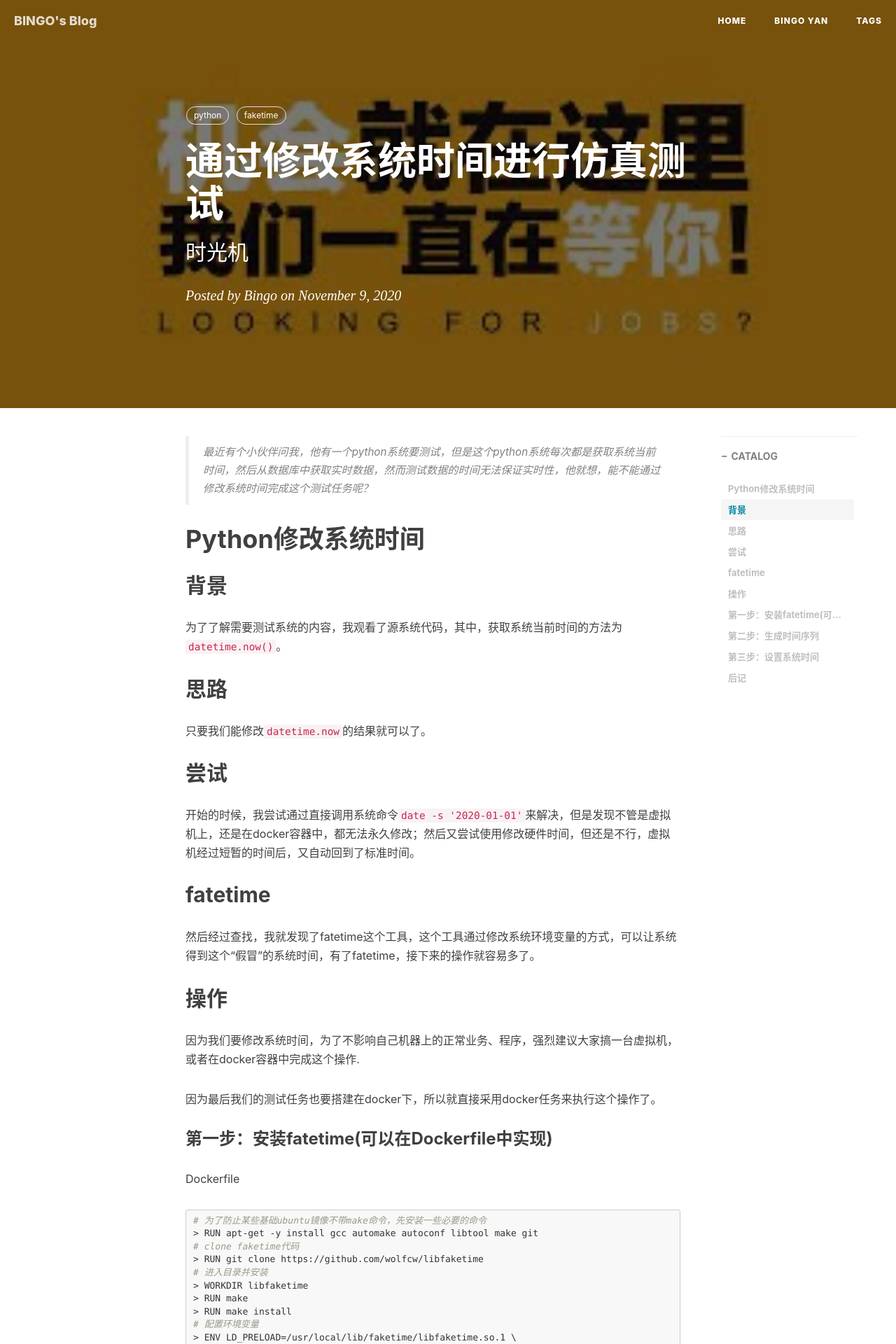
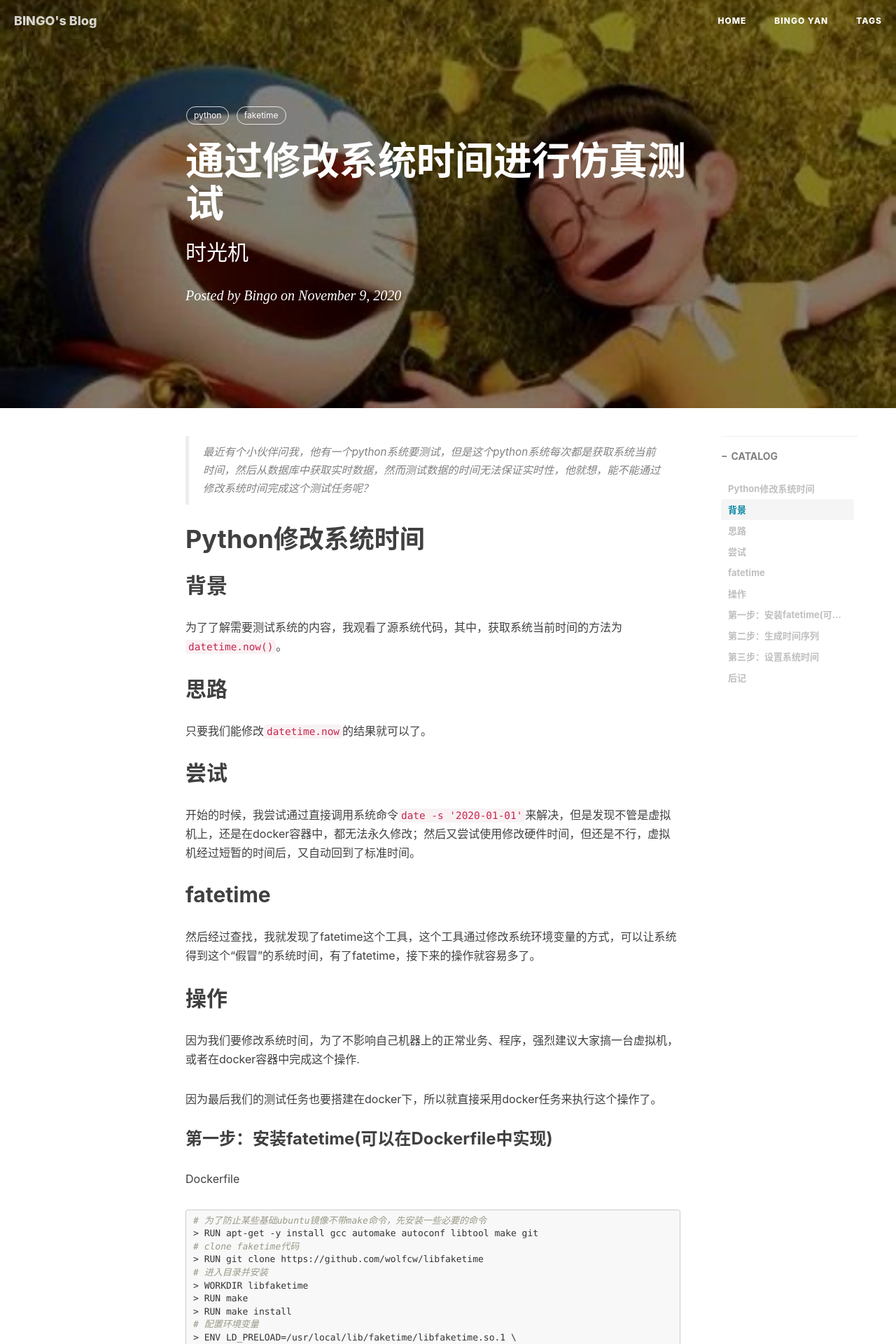
Before and after one commit to yutong2021/yutong2021.github.io, a Jekyll site: the page built from _posts/2020-11-09-通过修改系统时间进行仿真测试.markdown, in a window 1280 px wide. Shown: the top 1920 px of the page at 70% size. Built offline with Jekyll 4.4.1, drawn with Linux system fonts in a browser that asks for light colours; nearby versions of some CDN libraries; comment, search, counter and statistics services are not loaded.

Commit message:
新增博文

```diff
--- a/_posts/2020-11-09-通过修改系统时间进行仿真测试.markdown
+++ b/_posts/2020-11-09-通过修改系统时间进行仿真测试.markdown
@@ -4,7 +4,7 @@ title:      通过修改系统时间进行仿真测试
 subtitle:   时光机
 date:       2020-11-09
 author:     Bingo
-header-img: img/campus.png
+header-img: img/a_draw_1109.png
 catalog: true
 tags:
     - python
```
